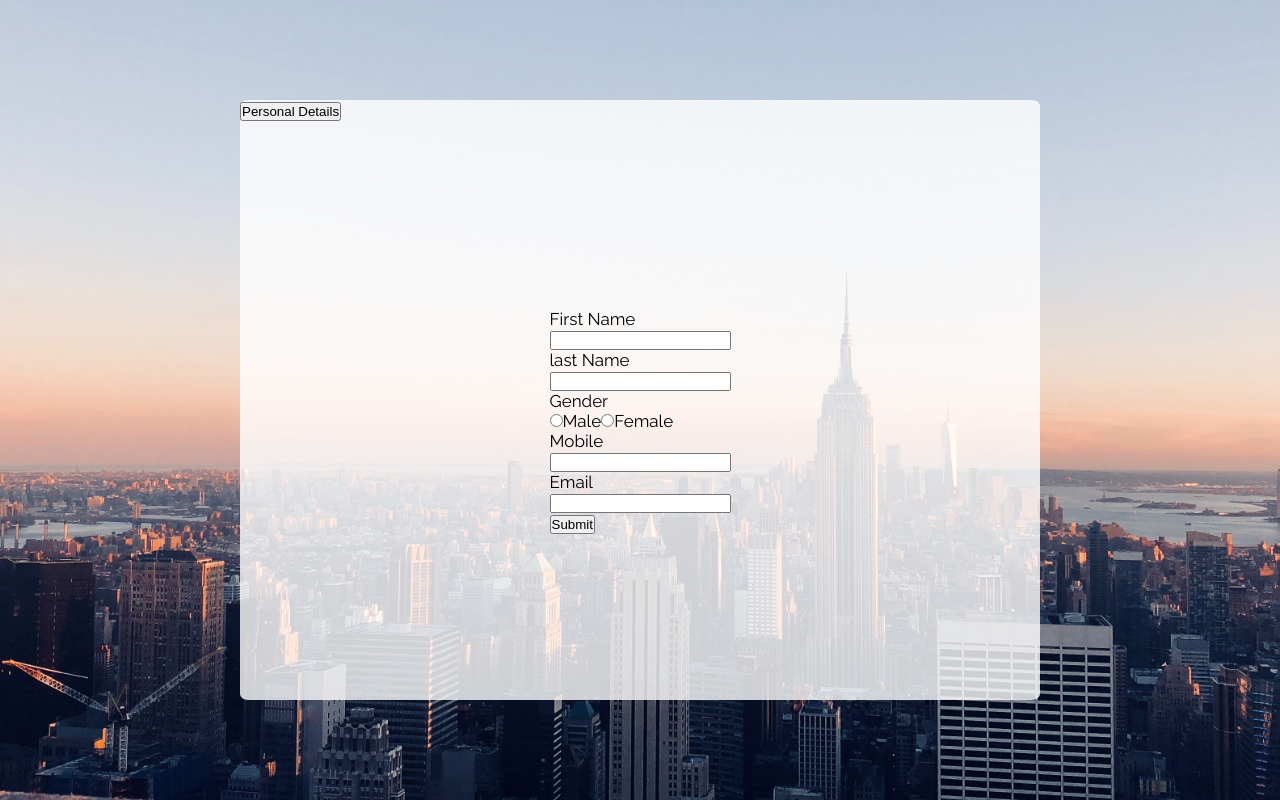
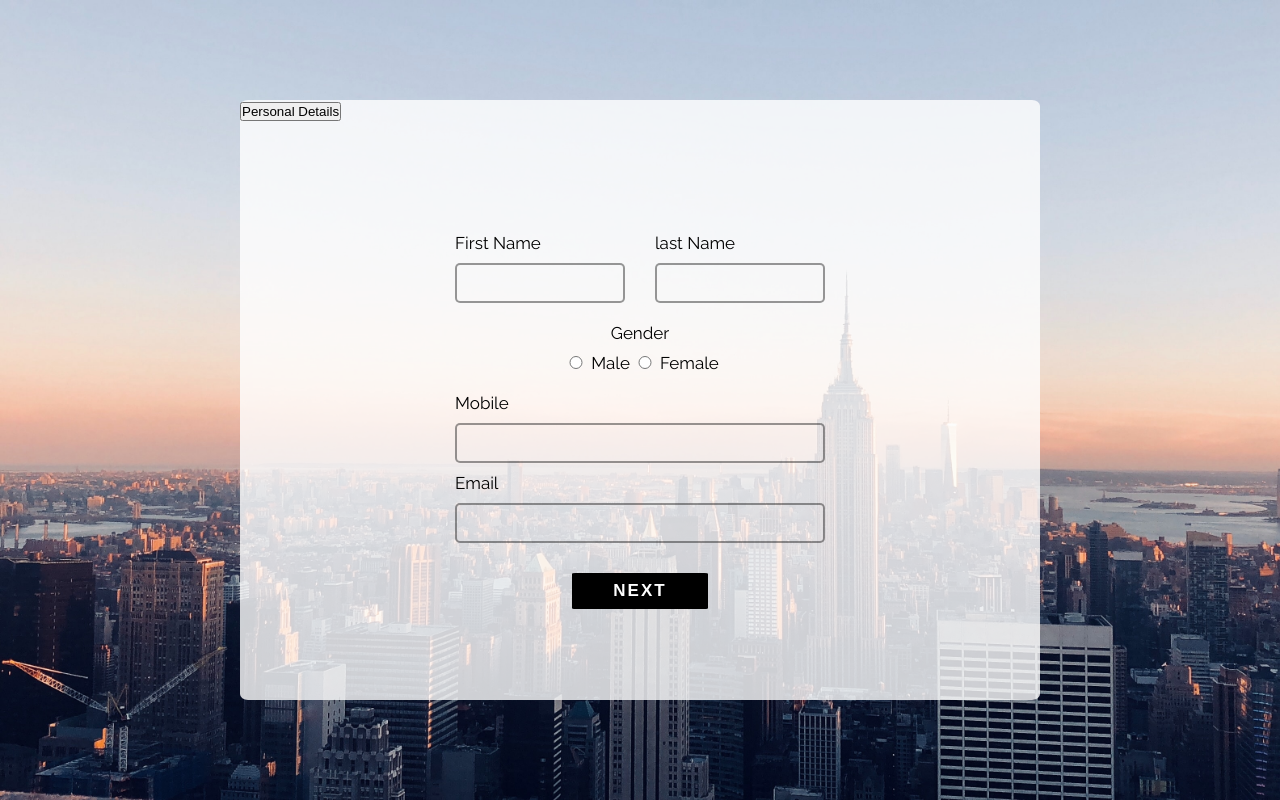
Before and after one commit to r2inlondon/application-form, a React (Create React App) app: page / in a window 1280 px wide. Both pictures are taken after a click on the button "START". Built offline with nearby package versions, Linux system fonts and the light colour scheme.

Commit message:
persotnal details style completed

```diff
--- a/src/components/PersonalDetails.js
+++ b/src/components/PersonalDetails.js
@@ -31,6 +31,8 @@ const PersonalDetails = (props) => {
   return (
     <div className="personal-d">
       <form onSubmit={onSubmit}>
+        <div className="names">
+          <div className="first-name">
             <label>First Name</label>
             <br />
             <input
@@ -41,7 +43,9 @@ const PersonalDetails = (props) => {
               value={firstName}
               onChange={(e) => setFirstName(e.target.value)}
             />
-        <br />
+          </div>
+
+          <div className="last-name">
             <label>last Name</label>
             <br />
             <input
@@ -52,10 +56,14 @@ const PersonalDetails = (props) => {
               value={lastName}
               onChange={(e) => setLastName(e.target.value)}
             />
-        <br />
+          </div>
+        </div>
+
+        <div className="radio">
           <p>Gender</p>
           <label>
             <input
+              className="radio-b"
               type="radio"
               checked={gender === "male"}
               onChange={(e) => setGender("male")}
@@ -64,17 +72,19 @@ const PersonalDetails = (props) => {
           </label>
           <label>
             <input
+              className="radio-b"
               type="radio"
               checked={gender === "female"}
               onChange={(e) => setGender("female")}
             />
             Female
           </label>
+        </div>
         <br />
         <label>Mobile</label>
         <br />
         <input
-          type="txt"
+          type="text"
           required
           min="10"
           id="mobile"
@@ -94,7 +104,9 @@ const PersonalDetails = (props) => {
           onChange={(e) => setEmail(e.target.value)}
         />
         <br />
-        <input type="submit" value="Submit" />
+        <div className="next">
+          <input type="submit" value="NEXT" className="the-button" />
+        </div>
       </form>
     </div>
   );
--- a/src/styles/base/_variables.scss
+++ b/src/styles/base/_variables.scss
@@ -6,3 +6,4 @@ $font-size-bigish: 2rem;
 
 $transparent-background: rgba(255, 255, 255, 0.8);
 $black-line: solid 2px rgba(0, 0, 0, 0.4);
+$component-width: 37rem;
--- a/src/styles/components/_button-style.scss
+++ b/src/styles/components/_button-style.scss
@@ -16,3 +16,8 @@
   background: none;
   color: #3e4257;
 }
+
+.next {
+  text-align: center;
+  margin-top: 2rem;
+}
--- a/src/styles/components/_form.scss
+++ b/src/styles/components/_form.scss
@@ -1,3 +1,14 @@
-.disabled {
-  display: none;
+input[type="text"],
+input[type="email"] {
+  font-family: $font-main;
+  font-size: $font-size-regular;
+  appearance: none;
+  text-decoration: none;
+  margin: 1rem 0;
+  width: 100%;
+  height: 4rem;
+  background: rgba(255, 255, 255, 0.025);
+  border-radius: 5px;
+  border: $black-line;
+  padding-inline: 0.7rem;
 }
--- a/src/styles/components/_personal-details-style.scss
+++ b/src/styles/components/_personal-details-style.scss
@@ -0,0 +1,25 @@
+.personal-d {
+  width: $component-width;
+}
+
+.names {
+  display: flex;
+  justify-content: space-between;
+}
+
+.first-name,
+.last-name {
+  width: 17rem;
+}
+
+.radio {
+  text-align: center;
+}
+
+.radio p {
+  margin: 1rem 0;
+}
+
+.radio-b {
+  width: 3rem;
+}
```
Lines whose indentation alone changed are shown as unchanged.
